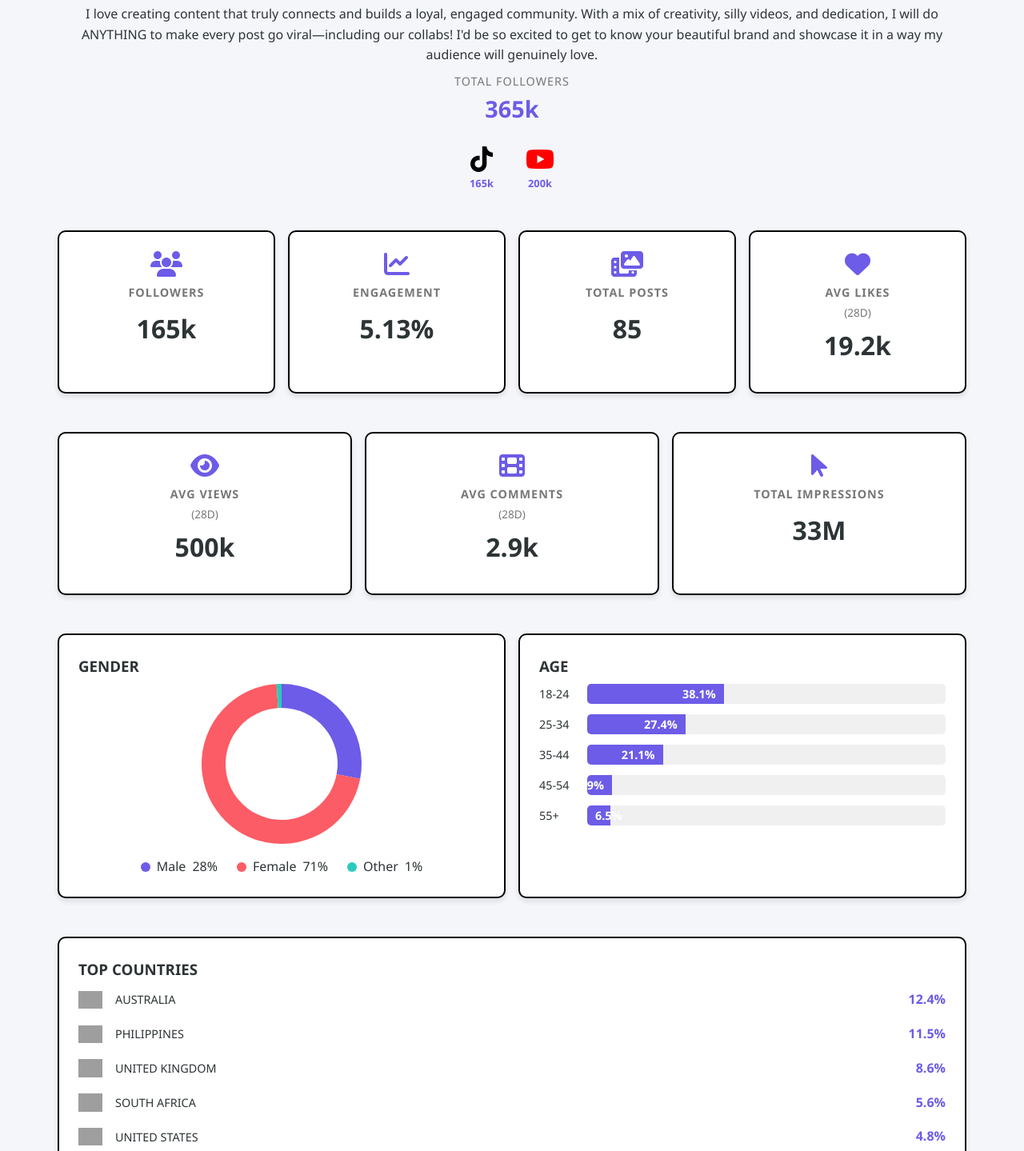
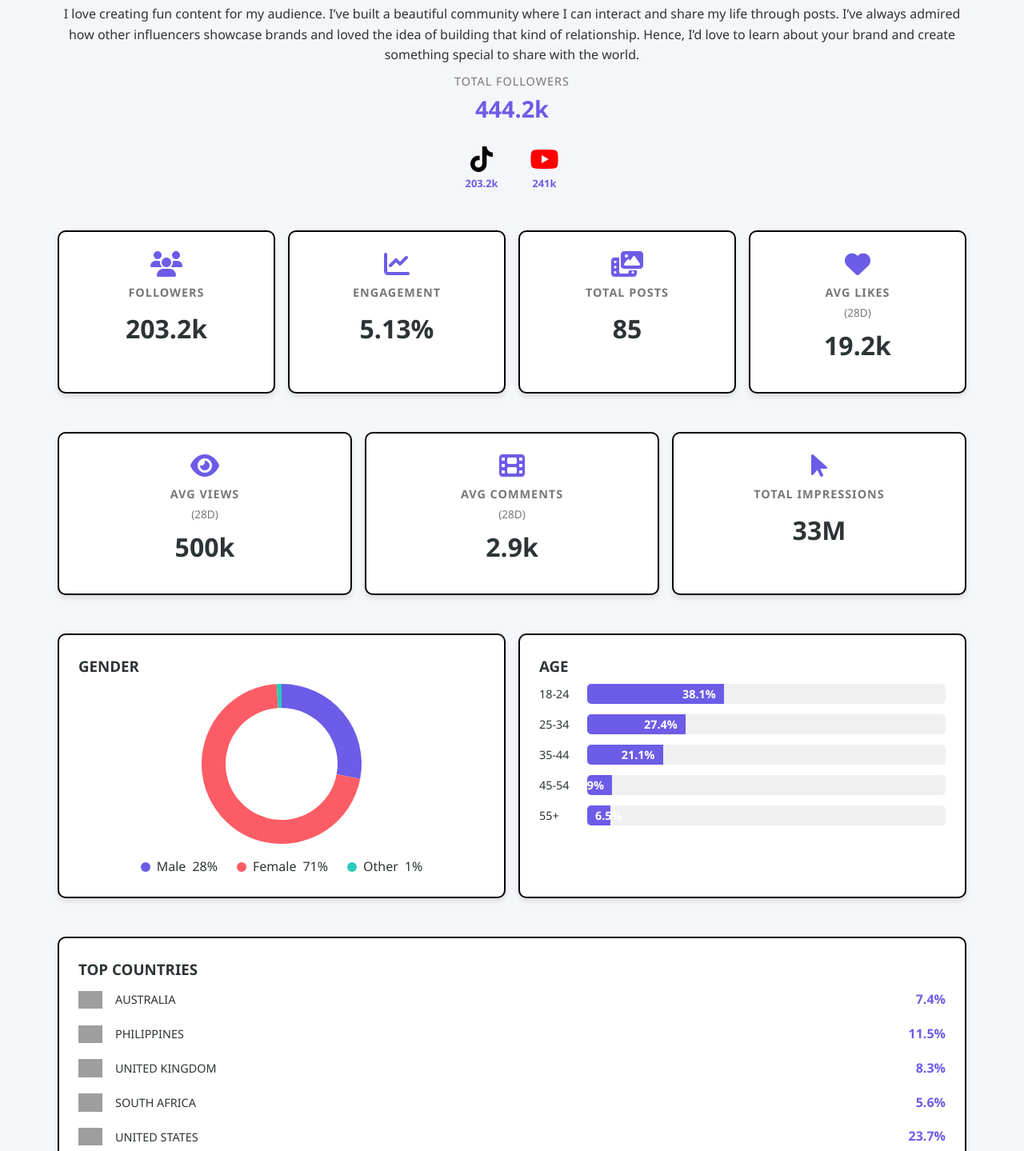
Before and after one commit to Naozuko/Seri, a plain HTML site: page mediakit/index.html in a window 1280 px wide. Shown: the part 252-1691 px from the top of the page at 80% size. Drawn offline with nearby package versions, Linux system fonts and the light colour scheme; grey boxes are pictures that could not be loaded.

Commit message:
Update landing page styling; update mediakit: email, bio, follower counts (TikTok 203.2k, YouTube 241k), total followers auto-calc and display 444.2k, and locations (US 23.7%, UK 8.3%, AU 7.4%)

```diff
--- a/mediakit/config.js
+++ b/mediakit/config.js
@@ -8,7 +8,7 @@ const mediaKitConfig = {
     profile: {
         name: "Seri",
         username: "@seriixo",
-        bio: "I love creating content that truly connects and builds a loyal, engaged community. With a mix of creativity, silly videos, and dedication, I will do ANYTHING to make every post go viral—including our collabs! I'd be so excited to get to know your beautiful brand and showcase it in a way my audience will genuinely love.",
+        bio: "I love creating fun content for my audience. I’ve built a beautiful community where I can interact and share my life through posts. I’ve always admired how other influencers showcase brands and loved the idea of building that kind of relationship. Hence, I’d love to learn about your brand and create something special to share with the world.",
         profileImage: "profile.jpg", // Place your profile image in the same directory
         email: "management@seriixo.com",
         socialLinks: {
@@ -16,14 +16,14 @@ const mediaKitConfig = {
             youtube: "https://www.youtube.com/@seriixo/shorts"
         },
         socialFollowers: {
-            tiktok: "165k",
-            youtube: "200k"
+            tiktok: "203.2k",
+            youtube: "241k"
         }
     },
 
     // Main Statistics
     statistics: {
-        followers: "165k",
+        followers: "203.2k",
         engagement: tiktokStats.engagementRate,
         totalPosts: tiktokStats.totalVideos,
         avgLikes: tiktokStats.avgLikes28d,
@@ -51,11 +51,11 @@ const mediaKitConfig = {
     // Geography
     geography: {
         countries: [
-            { name: "AUSTRALIA", value: "12.4%", flagCode: "au" },
+            { name: "AUSTRALIA", value: "7.4%", flagCode: "au" },
             { name: "PHILIPPINES", value: "11.5%", flagCode: "ph" },
-            { name: "UNITED KINGDOM", value: "8.6%", flagCode: "gb" },
+            { name: "UNITED KINGDOM", value: "8.3%", flagCode: "gb" },
             { name: "SOUTH AFRICA", value: "5.6%", flagCode: "za" },
-            { name: "UNITED STATES", value: "4.8%", flagCode: "us" },
+            { name: "UNITED STATES", value: "23.7%", flagCode: "us" },
             { name: "CANADA", value: "4.0%", flagCode: "ca" },
             { name: "NEW ZEALAND", value: "3.3%", flagCode: "nz" },
             { name: "UAE", value: "2.8%", flagCode: "ae" },
--- a/mediakit/index.html
+++ b/mediakit/index.html
@@ -18,16 +18,16 @@
                 <p id="creator-bio">Your compelling bio goes here</p>
                 <div class="total-followers">
                     <span>TOTAL FOLLOWERS</span>
-                    <h2>365k</h2>
+                    <h2>444.2k</h2>
                 </div>
                 <div class="social-platforms">
                     <a href="#" id="tiktok-link" class="social-platform tiktok">
                         <i class="fab fa-tiktok"></i>
-                        <span class="follower-count">165k</span>
+                        <span class="follower-count">203.2k</span>
                     </a>
                     <a href="#" id="youtube-link" class="social-platform youtube">
                         <i class="fab fa-youtube"></i>
-                        <span class="follower-count">200k</span>
+                        <span class="follower-count">241k</span>
                     </a>
                 </div>
             </div>
@@ -37,7 +37,7 @@
             <div class="stat-card">
                 <i class="fas fa-users"></i>
                 <h3>FOLLOWERS</h3>
-                <h2 id="followers">165k</h2>
+                <h2 id="followers">203.2k</h2>
             </div>
             <div class="stat-card">
                 <i class="fas fa-chart-line"></i>
--- a/mediakit/tiktokStats.js
+++ b/mediakit/tiktokStats.js
@@ -5,7 +5,7 @@
 
 // TikTok Analytics Data
 const tiktokStats = {
-    followers: "165k",
+    followers: "203.2k",
     totalVideos: "85",
     totalImpression: "33M",
     totalEngagement: "1,693,000",
```
